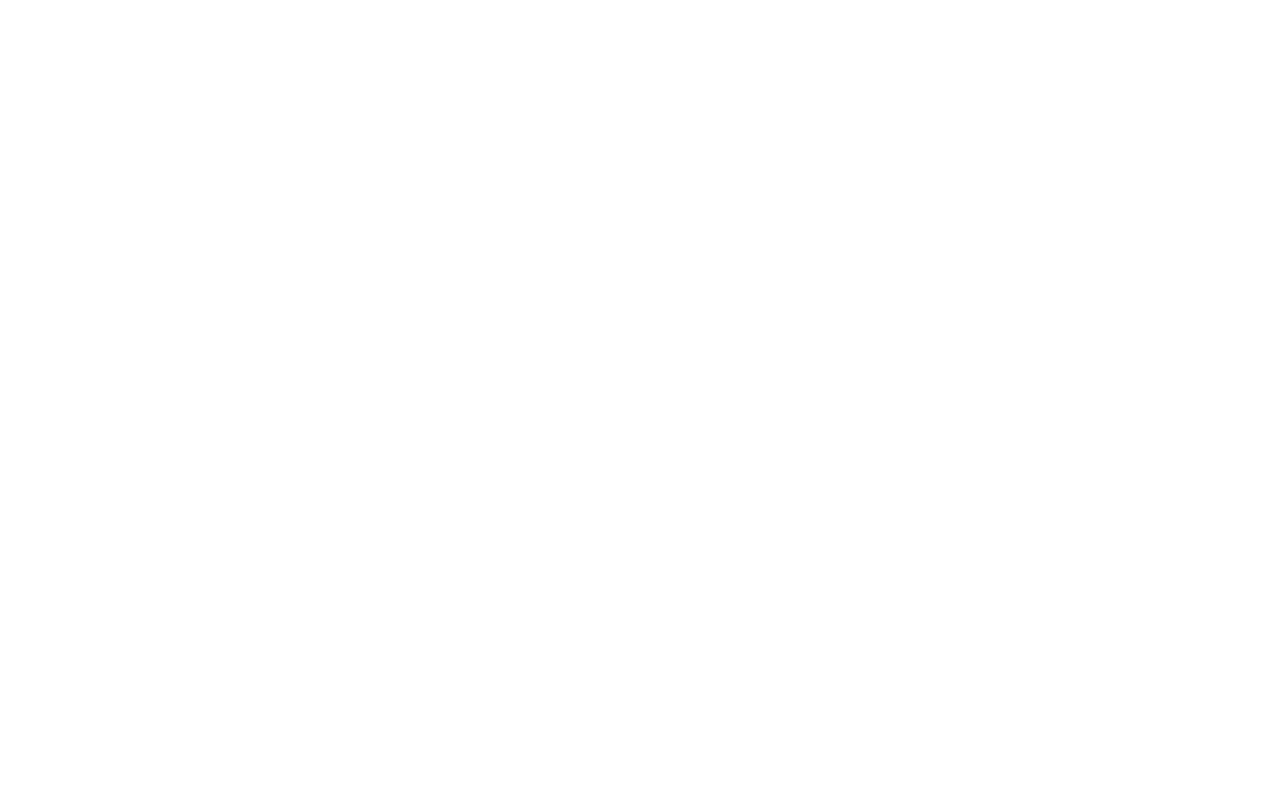
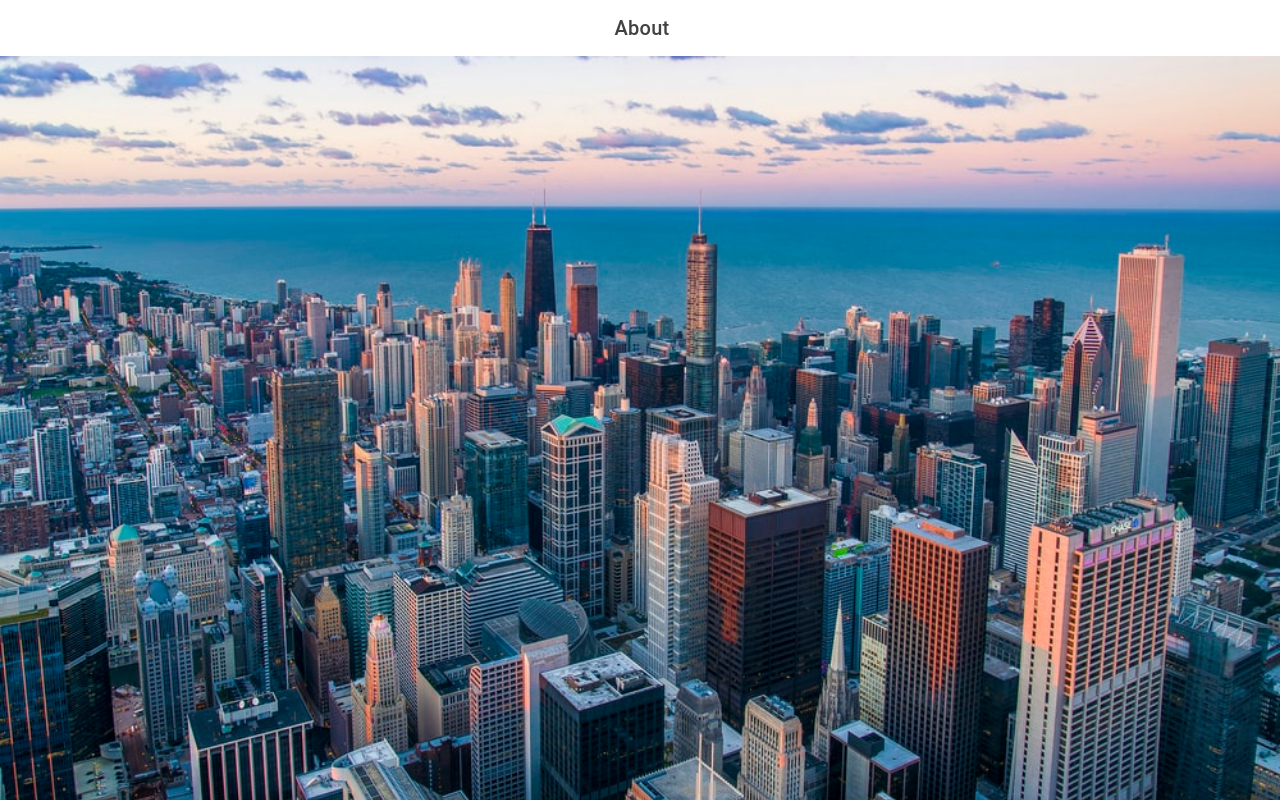
Before and after one commit to EngJao89/lawChoice, a React (Create React App) app: page /about in a window 1280 px wide. Built offline with nearby package versions, Linux system fonts and the light colour scheme.

Commit message:
Closes 04:"Implementa About."

```diff
--- a/src/App.tsx
+++ b/src/App.tsx
@@ -2,6 +2,7 @@
 import { IonApp, IonRouterOutlet, setupIonicReact } from '@ionic/react';
 import { IonReactRouter } from '@ionic/react-router';
 import Home from './pages/Home';
+import About from './pages/About';
 
 /* Core CSS required for Ionic components to work properly */
 import '@ionic/react/css/core.css';
@@ -28,6 +29,7 @@
   <IonApp>
     <IonReactRouter>
       <IonRouterOutlet>
+        <Route path="/about" component={About} exact={true} />
         <Route exact path="/home">
           <Home />
         </Route>
--- a/src/components/MyHeader.tsx
+++ b/src/components/MyHeader.tsx
@@ -7,7 +7,7 @@
     <IonHeader class="ion-no-border">
       <IonToolbar class="toolbarStyle">
         <IonButtons slot="start">
-          <IonButton>About</IonButton>
+          <IonButton routerLink="/about">About</IonButton>
         </IonButtons>
         <IonButtons slot="end">
           <IonButton>Contact</IonButton>
--- /dev/null
+++ b/src/pages/About.tsx
@@ -0,0 +1,57 @@
+import {
+  IonContent,
+  IonHeader,
+  IonButtons,
+  IonPage,
+  IonBackButton,
+  IonTitle,
+  IonToolbar,
+  IonImg,
+  IonFooter
+} from "@ionic/react";
+import React from "react";
+
+const About: React.FC = () => {
+  return (
+    <IonPage>
+      <IonHeader class="ion-no-border">
+        <IonToolbar>
+          <IonButtons slot="start">
+            <IonBackButton />
+          </IonButtons>
+          <IonTitle class="ion-text-center">About</IonTitle>
+        </IonToolbar>
+      </IonHeader>
+      <IonImg src="assets/images/city.jpg" />
+      <IonContent class="ion-padding">
+        <h1>We Create Dreams</h1>
+
+        <p>
+        Lorem ipsum dolor sit amet, consectetur adipiscing elit. Nullam tempus urna vitae egestas auctor.
+        Curabitur lorem nibh, suscipit sit amet sollicitudin ut, ornare nec purus. Duis vitae sapien eget urna suscipit iaculis.
+        Nam sollicitudin vehicula lectus in bibendum.
+        Pellentesque eu tortor nec sapien feugiat lacinia et vitae orci. Etiam ultricies, sem et commodo placerat, ligula lacus faucibus arcu, et vehicula arcu sem id ex.
+        Etiam sed varius mauris
+        </p>
+
+        <p>
+        Morbi elit mauris, tempus id elementum et, auctor eleifend velit. Praesent elit felis, eleifend id tincidunt vitae, vehicula sit amet mi.
+        Ut tempor dui elit, et fringilla quam efficitur non. In fringilla, ex in eleifend faucibus, quam dui rutrum nibh, at commodo augue odio id diam.
+        Vestibulum et dapibus ante, id placerat justo. Mauris in est in dolor suscipit eleifend sit amet at tellus.
+        Duis tincidunt sodales ante et venenatis. Nam gravida luctus orci eget ultrices.
+        </p>
+      </IonContent>
+      <IonFooter>
+        <IonToolbar>
+          <IonTitle class="ion-text-center">Created By Dream-Makers</IonTitle>
+          <IonTitle class="ion-text-center" size="small">
+            1313 MockingBird Lane
+          </IonTitle>
+
+        </IonToolbar>
+      </IonFooter>
+    </IonPage>
+  );
+};
+
+export default About;
```
Also changed, not shown: public/assets/images/city.jpg (added).
